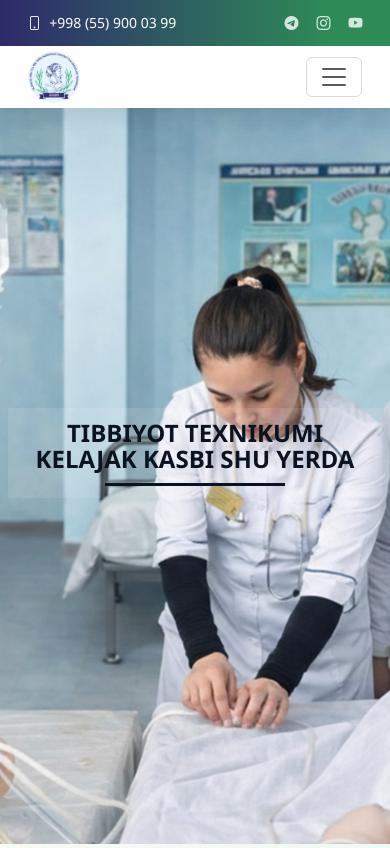
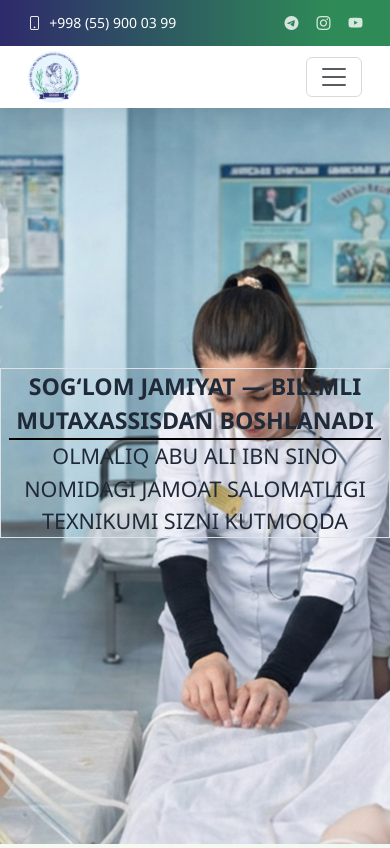
Before and after one commit to shahbozshirinboyev/new.olmaliqjst.uz, a Django app: page / in a window 390 px wide. Shown: the top 848 px of the page. Run offline with Django 5.2, Linux system fonts and the light colour scheme; data comes from the database, SQL or seed files in the repository; some libraries are stand-ins or nearby versions.

Commit message:
process home page

```diff
--- a/core/templates/core/home.html
+++ b/core/templates/core/home.html
@@ -6,15 +6,15 @@
 {% block content %}
 
 <section class="hero-fullscreen" style="background-image: url('{% static "images/hero.webp" %}')">
-    <div class="hero-fullscreen__overlay">
-        <h1>
-            Tibbiyot texnikumi <br />
-            Kelajak kasbi shu yerda
-        </h1>
-        <span class="hero-fullscreen__line"></span>
+    <div class="text-center px-2 mx-md-3 mx-lg-5 border ">
+        <p class="fs-3 fs-md-2 fs-lg-1 fw-bold text-uppercase my-0">
+            Sog‘lom jamiyat — bilimli mutaxassisdan boshlanadi
+        </p>
+        <div class="border-2 border-top border-black text-center">
+            <span class="fs-4 fw-medium text-uppercase">Olmaliq Abu Ali ibn Sino nomidagi Jamoat salomatligi texnikumi sizni kutmoqda</span>
+        </div>
     </div>
 </section>
-
 <section>
     <div class="home-directions__head">
         <h2>Texnikum yo'nalishlari</h2>
--- a/static/css/responsive.css
+++ b/static/css/responsive.css
@@ -104,18 +104,6 @@
         margin-top: -30px;
         min-height: calc(100vh - 96px);
         background-position: 58% center;
-    }
-
-    .hero-fullscreen h1 {
-        font-size: clamp(24px, 4vw, 34px);
-    }
-
-
-
-    .hero-fullscreen__overlay {
-        width: min(1100px, 96%);
-        padding: 16px;
-        background: rgba(255, 255, 255, 0.14);
     }
 
     .header .topbar {
@@ -236,21 +224,6 @@
     .hero-fullscreen {
         min-height: calc(100vh - 62px);
         background-position: 64% center;
-    }
-
-    .hero-fullscreen__overlay {
-        padding: 12px;
-        background: rgba(255, 255, 255, 0.1);
-        backdrop-filter: none;
-    }
-
-    .hero-fullscreen h1 {
-        font-size: clamp(24px, 3.5vw, 28px);
-    }
-
-    .hero-fullscreen__line {
-        width: min(180px, 58%);
-        margin-top: 12px;
     }
 
     .home-directions__head {
--- a/static/css/style.css
+++ b/static/css/style.css
@@ -264,30 +264,13 @@ html {
     place-items: center;
 }
 
-.hero-fullscreen__overlay {
+/* .hero-fullscreen__overlay {
     width: min(1200px, 95%);
     text-align: center;
     padding: 24px;
     background: rgba(255, 255, 255, 0.18);
     backdrop-filter: blur(1px);
-}
-
-.hero-fullscreen h1 {
-    margin: 0;
-    color: #0b1220;
-    font-size: clamp(30px, 4vw, 56px);
-    line-height: 1.06;
-    font-weight: 800;
-    text-transform: uppercase;
-}
-
-.hero-fullscreen__line {
-    display: block;
-    width: min(260px, 60%);
-    height: 3px;
-    background: #0b1220;
-    margin: 18px auto 0;
-}
+} */
 
 .home-sections {
     margin-top: 22px;
```
Also changed, not shown: 1 other file.
